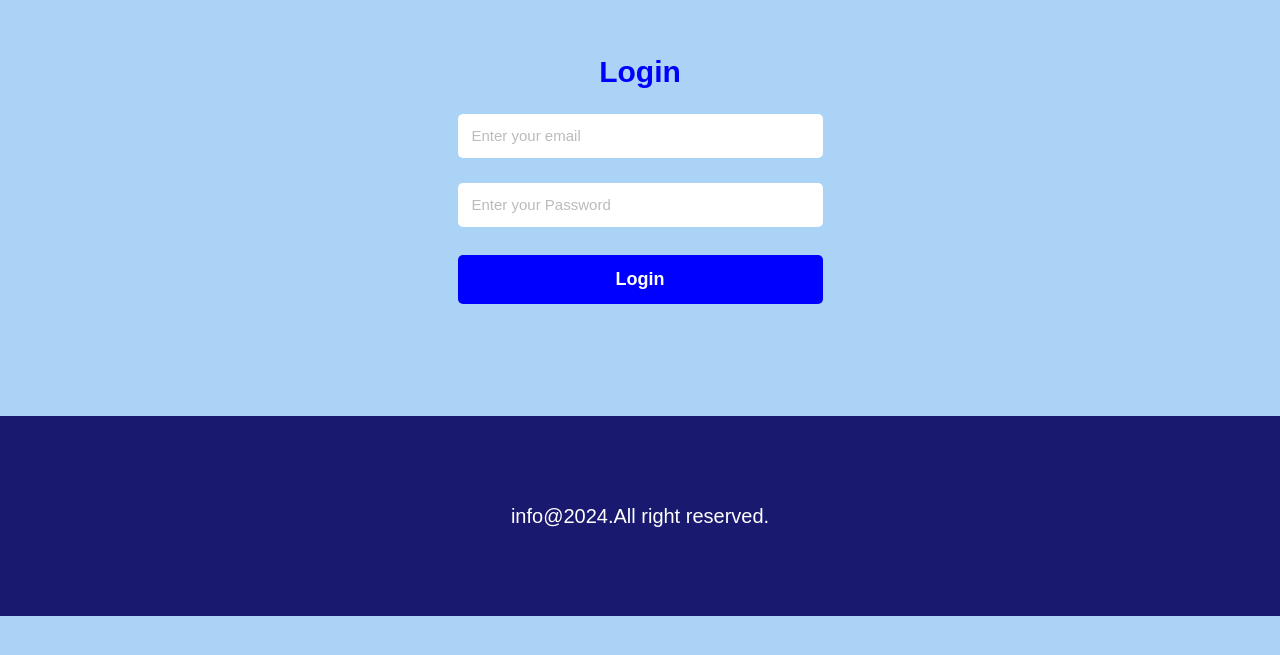
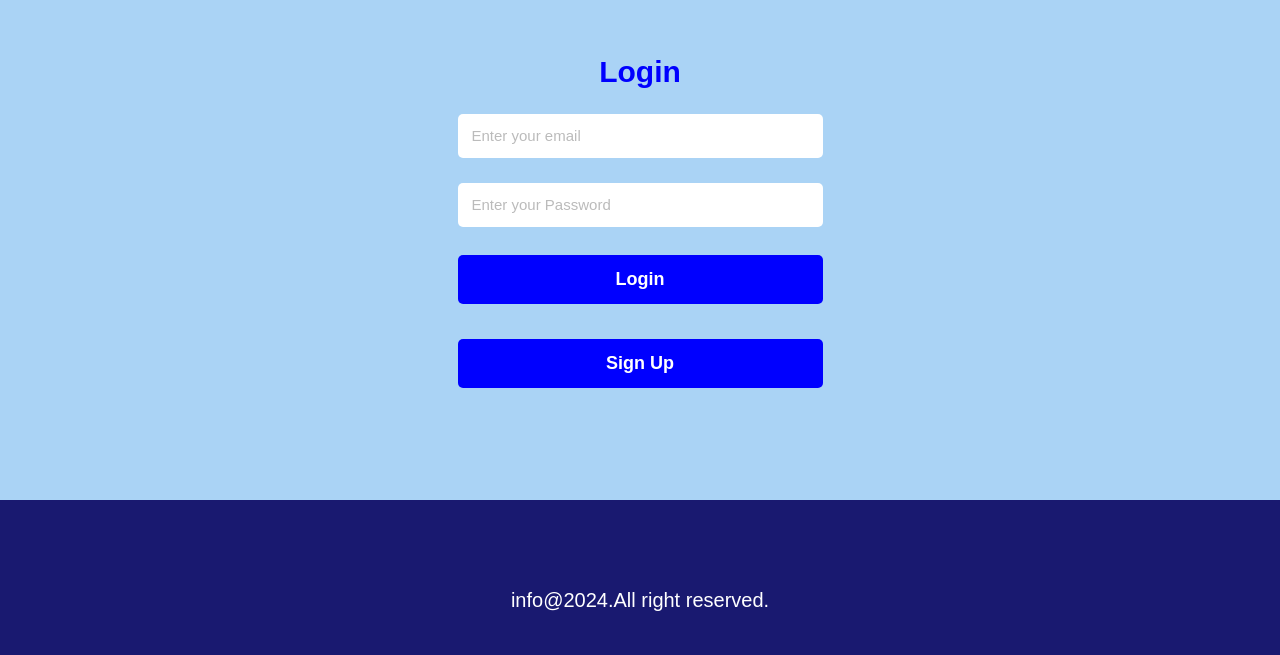
Before and after one commit to Rohith141101/form_react, a React (Create React App) app: page /login in a window 1280 px wide. Shown: the part 105-760 px from the top of the page. Built offline with nearby package versions, Linux system fonts and the light colour scheme.

Commit message:
Update Login.js

```diff
--- a/src/Login.js
+++ b/src/Login.js
@@ -45,6 +45,7 @@ const Login = () => {
             <input type='email' placeholder='Enter your email'onChange={handleEmail} required/>
             <input type='password' placeholder='Enter your Password'onChange={handlePassword}required/>
             <button className='signup-btn'>Login</button>
+            <button className='signup-btn' onClick={()=>navigate('/')}>Sign Up</button>
             {user&&<p className='alert' style={{color:'green'}}>Welcome {name}!!!</p>}
             {noUser&&<p className='alert' style={{color:'red'}}>Invalid user or password</p>}
         </form>
```
